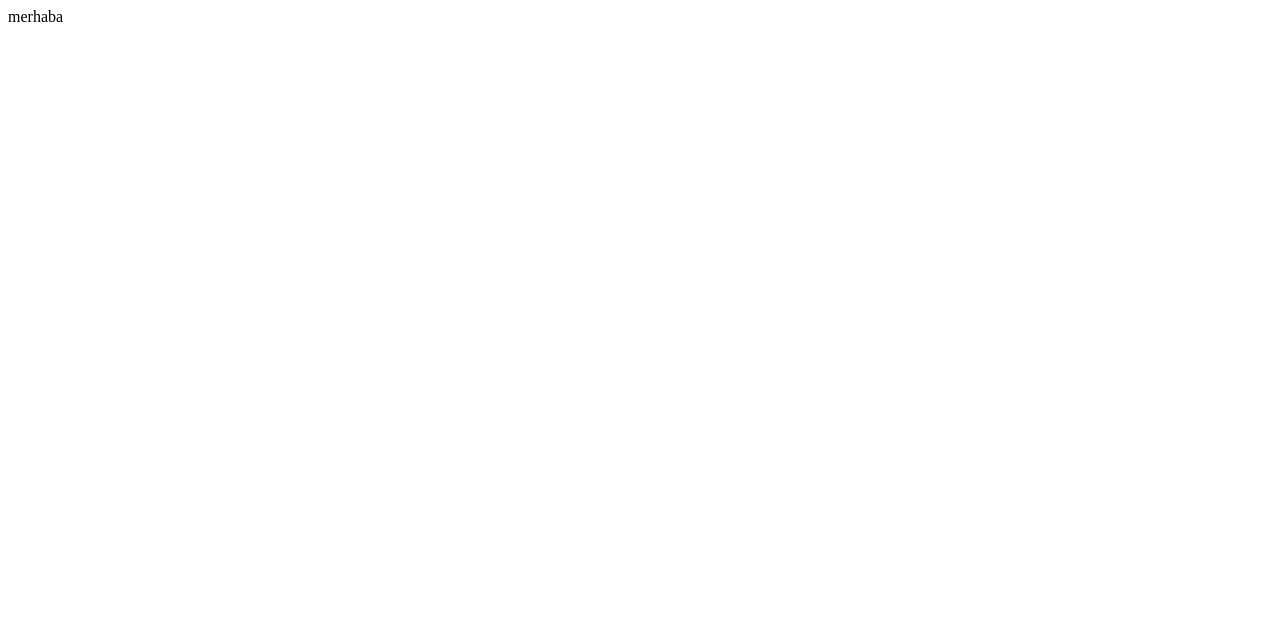
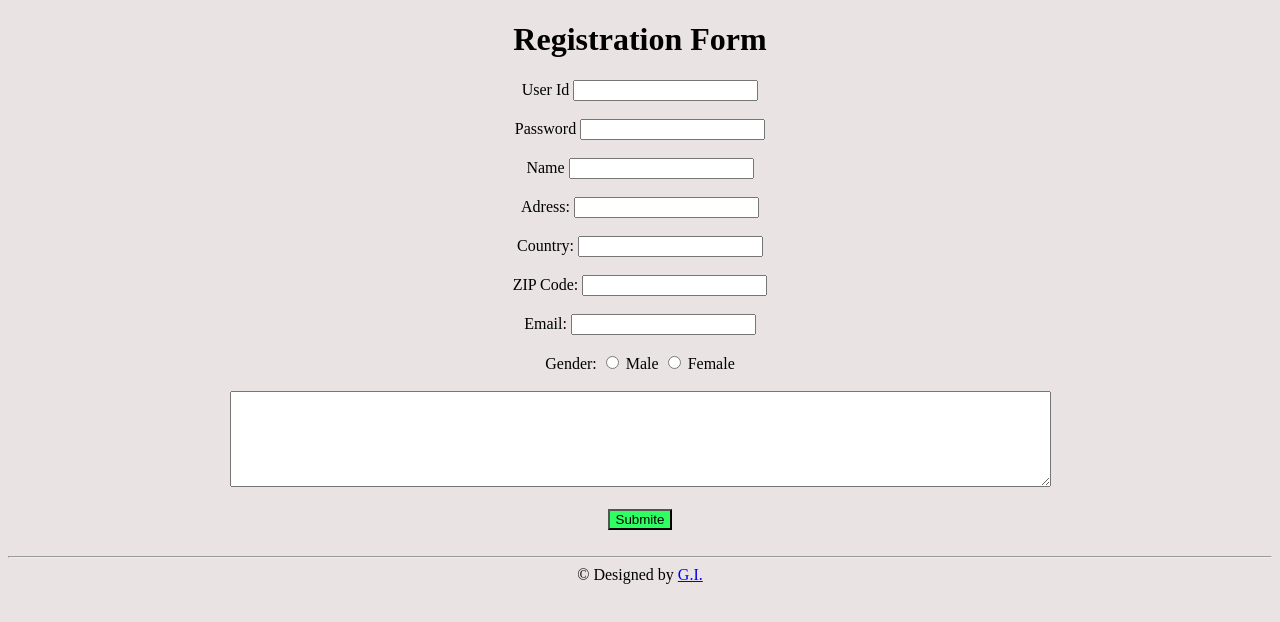
Before and after one commit to Iskender-Garajayev/pizza-order, a plain HTML site: page html/sign_up.html in a window 1280 px wide. Drawn offline with Linux system fonts and the light colour scheme.

Commit message:
add registration form

```diff
--- /dev/null
+++ b/css/sign_in.css
@@ -0,0 +1,8 @@
+body{
+  text-align: center;
+  background-color: rgb(233, 227, 227);
+}
+button{
+  background-color: rgb(47, 255, 99);
+  /* color: aliceblue; */
+}
--- a/html/sign_up.html
+++ b/html/sign_up.html
@@ -1,12 +1,85 @@
 <!DOCTYPE html>
 <html lang="en">
-<head>
-  <meta charset="UTF-8">
-  <meta http-equiv="X-UA-Compatible" content="IE=edge">
-  <meta name="viewport" content="width=device-width, initial-scale=1.0">
-  <title>Document</title>
-</head>
-<body>
-merhaba
-</body>
+  <head>
+    <meta charset="UTF-8" />
+    <meta http-equiv="X-UA-Compatible" content="IE=edge" />
+    <meta name="viewport" content="width=device-width, initial-scale=1.0" />
+    <title>Registration Form</title>
+    <link rel="stylesheet" href="../css/sign_in.css">
+  </head>
+  <body>
+    <header></header>
+    <header>
+      <h1>Registration Form</h1>
+      <form action="./sign_up.html"></form>
+      <section>
+        <label for="user_id">User Id</label>
+        <input type="text" id="user_id" />
+      </section>
+      <br />
+      <section>
+        <label for="pass">Password</label>
+        <input type="password" id="pass" />
+      </section>
+      <br />
+      <section>
+        <label for="name">Name</label>
+        <input type="text" id="name" />
+      </section>
+      <br />
+      <section>
+        <label for="adress">Adress:</label>
+        <input type="text" id="adress" />
+      </section>
+      <br />
+      <section>
+        <label for="base_sous">Country:</label>
+        <input type="text" id="base_sous" list="pizza_sous" />
+        <datalist id="pizza_sous">
+          <option value="Turkmenistan"></option>
+          <option value="Turkey"></option>
+          <option value="Russiya"></option>
+          <option value="Germany"></option>
+          <option value="France"></option>
+        </datalist>
+      </section>
+      <br />
+      <section>
+        <label for="user_id">ZIP Code:</label>
+        <input type="text" id="user_id" />
+      </section>
+      <br />
+      <section>
+        <label for="email">Email:</label>
+        <input type="email" id="email" />
+      </section>
+      <br />
+      <section>
+        <label for="gender">Gender:</label>
+        <input type="radio" id="male" name="gender" />
+        <span>Male</span>
+        <input type="radio" id="fwmale" name="gender" />
+        <span>Female</span>
+      </section>
+      <br>
+      <section>
+        <textarea name="comment" id="comment" cols="100" rows="6"></textarea>
+      </section>
+      <br>
+      <section>
+        <button type="submit" > Submite </button>
+      </section>
+      <br />
+    </header>
+    <hr>
+    <footer>
+      &COPY; Designed by
+      <a
+        href="https://www.linkedin.com/in/iskander-garajayev-799923182/"
+        target="_blank"
+      >
+        G.I.</a
+      >
+    </footer>
+  </body>
 </html>
```
Also changed, not shown: html/index.html (+1 -1 lines), html/order.html (+1 -2 lines).
